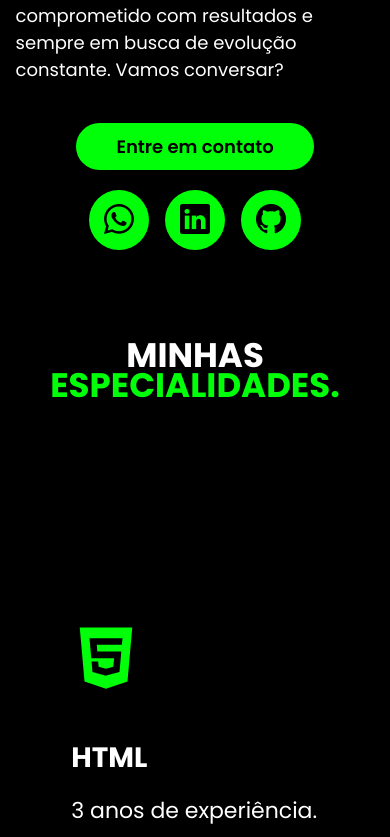
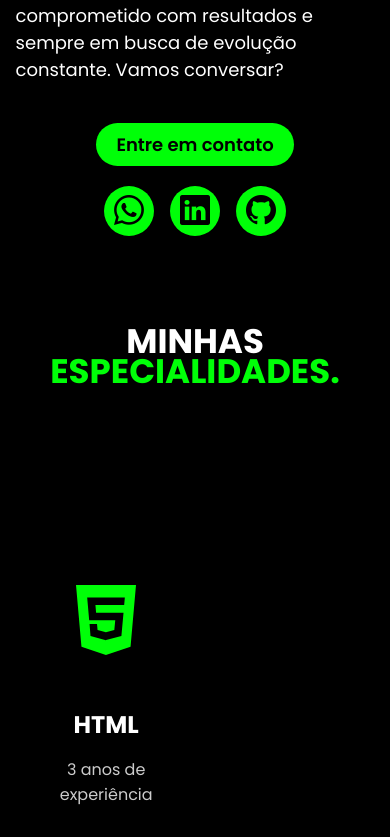
Before and after one commit to agripe049/portfolio, a React (Create React App) app: page / in a window 390 px wide. Shown: the part 707-1544 px from the top of the page. Built offline with nearby package versions, Linux system fonts and the light colour scheme.

Commit message:
Ajustes tecnicos na home, portfolio, especialidades

```diff
--- a/src/pages/Especialidades.js
+++ b/src/pages/Especialidades.js
@@ -15,27 +15,27 @@ function Contato() {
                     <div className={styles.especialidades_box}>
                         <i><FaHtml5 /></i>
                         <h3>HTML</h3>
-                        <p>3 anos de experiência.</p>
+                        <p>3 anos de experiência</p>
                     </div>
                     <div className={styles.especialidades_box}>
                         <i><FaCss3Alt /></i>
                         <h3>CSS</h3>
-                        <p>3 anos de experiência.</p>
+                        <p>3 anos de experiência</p>
                     </div>
                     <div className={styles.especialidades_box}>
                         <i><IoLogoJavascript /></i>
                         <h3>JavaScript</h3>
-                        <p>3 anos de experiência.</p>
+                        <p>3 anos de experiência</p>
                     </div>
                     <div className={styles.especialidades_box}>
                         <i><FaReact /></i>
                         <h3>React</h3>
-                        <p>2 anos de experiência.</p>
+                        <p>2 anos de experiência</p>
                     </div>
                     <div className={styles.especialidades_box}>
                         <i><IoLogoFirebase /></i>
                         <h3>Firebase</h3>
-                        <p>2 anos de experiência.</p>
+                        <p>2 anos de experiência</p>
                     </div>
                 </div>
             </div>
--- a/src/pages/Especialidades.module.css
+++ b/src/pages/Especialidades.module.css
@@ -1,32 +1,32 @@
-.interface{
+.interface {
     max-width: 1280px;
     margin: auto;
 }
 
-.flex{
+.flex {
     display: flex;
 }
 
-section.especialidades{
+section.especialidades {
     padding: 40px 4%;
     margin-top: 30px;
 }
 
-section.especialidades .flex{
+section.especialidades .flex {
     gap: 60px;
 }
 
-h2.titulo{
+h2.titulo {
     color: #fff;
     font-size: 38px;
     text-align: center;
 }
 
-h2.titulo span{
+h2.titulo span {
     color: #00ff08;
 }
 
-.especialidades .especialidades_box{
+.especialidades .especialidades_box {
     color: #fff;
     padding: 40px;
     margin-top: 45px;
@@ -35,39 +35,63 @@ h2.titulo span{
     margin-top: 20ex;
 }
 
-.especialidades .especialidades_box:hover{
+.especialidades .especialidades_box:hover {
     transform: scale(1.05);
     box-shadow: 0 0 20px #ffffff6a;
     cursor: pointer;
 }
 
-.especialidades .especialidades_box i{
+.especialidades .especialidades_box i {
     font-size: 70px;
     color: #00ff08;
 }
 
-.especialidades .especialidades_box h3{
+.especialidades .especialidades_box h3 {
     font-size: 28px;
     margin: 15px 0;
 }
 
-.especialidades .especialidades_box p{
+.especialidades .especialidades_box p {
     font-size: 22px;
 }
 
 @media screen and (max-width: 1020px) {
 
-    .flex{
+    section.especialidades .flex {
+        display: flex;
+        justify-content: center;
         flex-direction: column;
+        gap: -500px;
     }
 
-    section.especialidades{
+    section.especialidades {
         padding: 40px 8%;
+    }
 
-    }
-    h2.titulo{
+    h2.titulo {
         font-size: 34px;
         line-height: 30px;
     }
 
+    .especialidades .especialidades_box {
+        text-align: center;
+        padding: 10px;
+        width: 150px;
+    }
+
+    .especialidades .especialidades_box i {
+        font-size: 80px;
+        /* ícone menor */
+        color: #00ff08;
+    }
+
+    .especialidades .especialidades_box h3 {
+        font-size: 24px;
+    }
+
+    .especialidades .especialidades_box p {
+        font-size: 16px;
+        color: #ccc;
+        margin: 0;
+    }
 }
--- a/src/pages/Home.module.css
+++ b/src/pages/Home.module.css
@@ -137,15 +137,22 @@ section .topo_do_site .flex{
         justify-content: center;
         text-decoration: none;
     }
+    .btn_contato button{
+        padding: 8px 20px;
+        font-size: px;
+    }
     .btn_social {
         display: flex;
         justify-content: center;
         align-items: center;
     }
-    .btn_social a{
+    .btn_social button{
         display: flex;
         justify-content: center;
         align-items: center;
         text-decoration: none;
+        width: 50px;
+        height: 50px;
+        border-radius: 50%;
     }
 }
```
